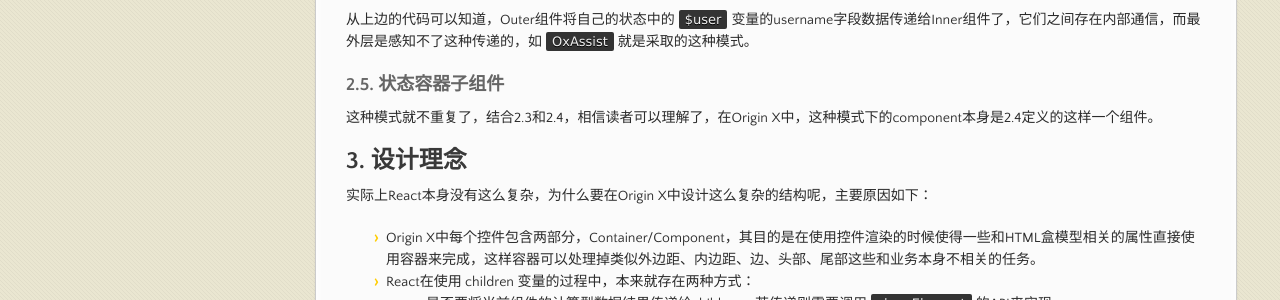
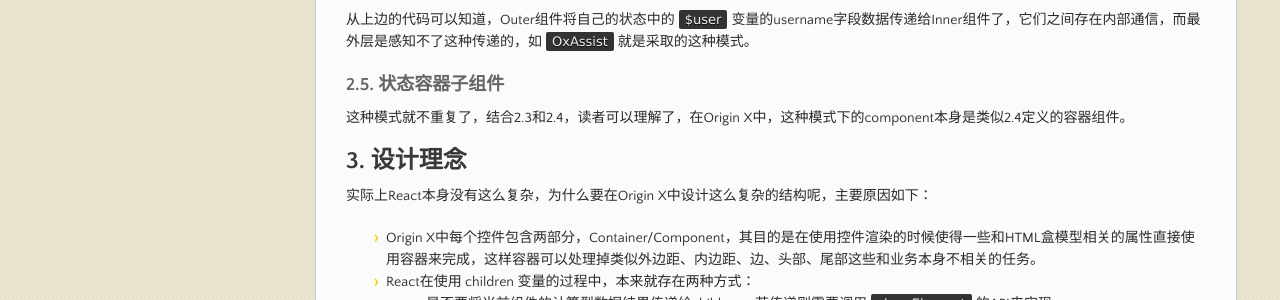
Before and after one commit to zwkjhx/ox-doc, a Jekyll site: the page built from specification/3-origin-xgui-fan/spo-017-wu-zhong-bu-tong-mo-shi-de-xuichildren-shuo-ming.md, in a window 1280 px wide and 900 px high, scrolled down 3202 px. Shown: the part 452-752 px from the top of the window. Built offline with Jekyll 4.4.1, drawn with Linux system fonts in a browser that asks for light colours; our own code applies the rules of GitHub Pages for plain Markdown files.

Commit message:
Updates specification/3-origin-xgui-fan/spo-017-wu-zhong-bu-tong-mo-shi-de-xuichildren-shuo-ming.md
Auto commit by GitBook Editor

```diff
--- a/specification/3-origin-xgui-fan/spo-017-wu-zhong-bu-tong-mo-shi-de-xuichildren-shuo-ming.md
+++ b/specification/3-origin-xgui-fan/spo-017-wu-zhong-bu-tong-mo-shi-de-xuichildren-shuo-ming.md
@@ -169,7 +169,7 @@ class Outer extends React.PureComponent{
 
 ### 2.5. 状态容器子组件
 
-这种模式就不重复了，结合2.3和2.4，相信读者可以理解了，在Origin X中，这种模式下的component本身是2.4定义的这样一个组件。
+这种模式就不重复了，结合2.3和2.4，读者可以理解了，在Origin X中，这种模式下的component本身是类似2.4定义的容器组件。
 
 ## 3. 设计理念
 
```
